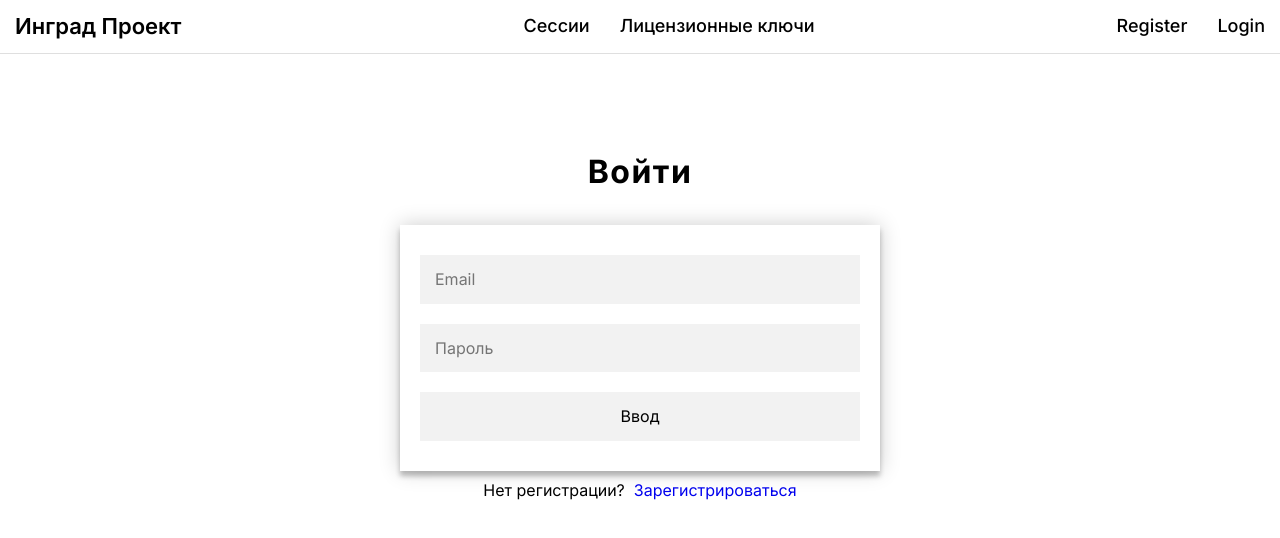
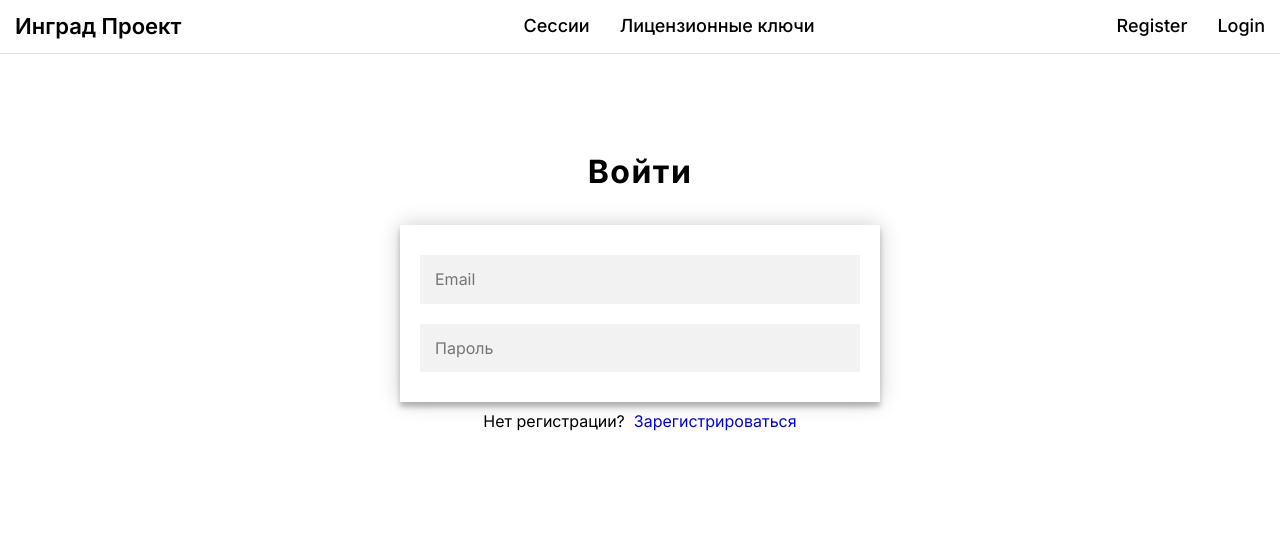
Before and after one commit to Abdurakhman20/ingrad-admin-panel, a React (Vite) app: page /login in a window 1280 px wide. Shown: the top 538 px of the page. Built offline with nearby package versions, Linux system fonts and the light colour scheme.

Commit message:
add validation for login form

```diff
--- a/src/components/LoginForm/LoginForm.tsx
+++ b/src/components/LoginForm/LoginForm.tsx
@@ -2,6 +2,7 @@ import React from "react";
 import { useForm, SubmitHandler } from "react-hook-form";
 import { ILoginFormValues } from "../../pages/Login/Login";
 import styles from "./LoginForm.module.css";
+import ErrorMessage from "../ErrorMessage/ErrorMessage";
 
 interface ILoginFormProps {}
 
@@ -10,10 +11,11 @@ const LoginForm: React.FC<ILoginFormProps> = () => {
     register,
     handleSubmit,
     reset,
-    formState: { isValid },
+    formState: { isValid, errors },
   } = useForm<ILoginFormValues>({ mode: "onChange" });
 
   const onSubmit: SubmitHandler<ILoginFormValues> = (data) => {
+    // Дальше данные можно закинуть в глобальное состояние
     console.log(data);
     reset();
   };
@@ -25,19 +27,39 @@ const LoginForm: React.FC<ILoginFormProps> = () => {
           className={styles.form_field}
           type={"email"}
           placeholder={"Email"}
-          {...(register("email"), { required: true })}
+          {...register("email", {
+            required: "Email обязателен",
+            pattern: {
+              value: /^[^\s@]+@[^\s@]+\.[^\s@]+$/,
+              message: "Неверный формат Email",
+            },
+          })}
         />
+        {errors.email?.message && (
+          <ErrorMessage message={errors.email?.message} />
+        )}
 
         <input
           className={styles.form_field}
           type={"password"}
           placeholder={"Пароль"}
-          {...(register("password"), { required: true })}
+          {...register("password", {
+            required: "Пароль обязателен",
+            minLength: {
+              value: 4,
+              message: "Пароль должен содержать минимум 4 символов",
+            },
+          })}
         />
+        {errors.password?.message && (
+          <ErrorMessage message={errors.password?.message} />
+        )}
 
-        <button className={styles.form_field} type="submit" disabled={!isValid}>
-          Ввод
-        </button>
+        {isValid && (
+          <button className={styles.form_field} type="submit">
+            Вход
+          </button>
+        )}
       </form>
     </div>
   );
--- a/src/components/RegisterForm/RegisterForm.tsx
+++ b/src/components/RegisterForm/RegisterForm.tsx
@@ -94,7 +94,7 @@ const RegisterForm: React.FC<IAuthFormProps> = () => {
 
         {isValid && (
           <button className={styles.form_field} type="submit">
-            Ввод
+            Регистрация
           </button>
         )}
       </form>
```
